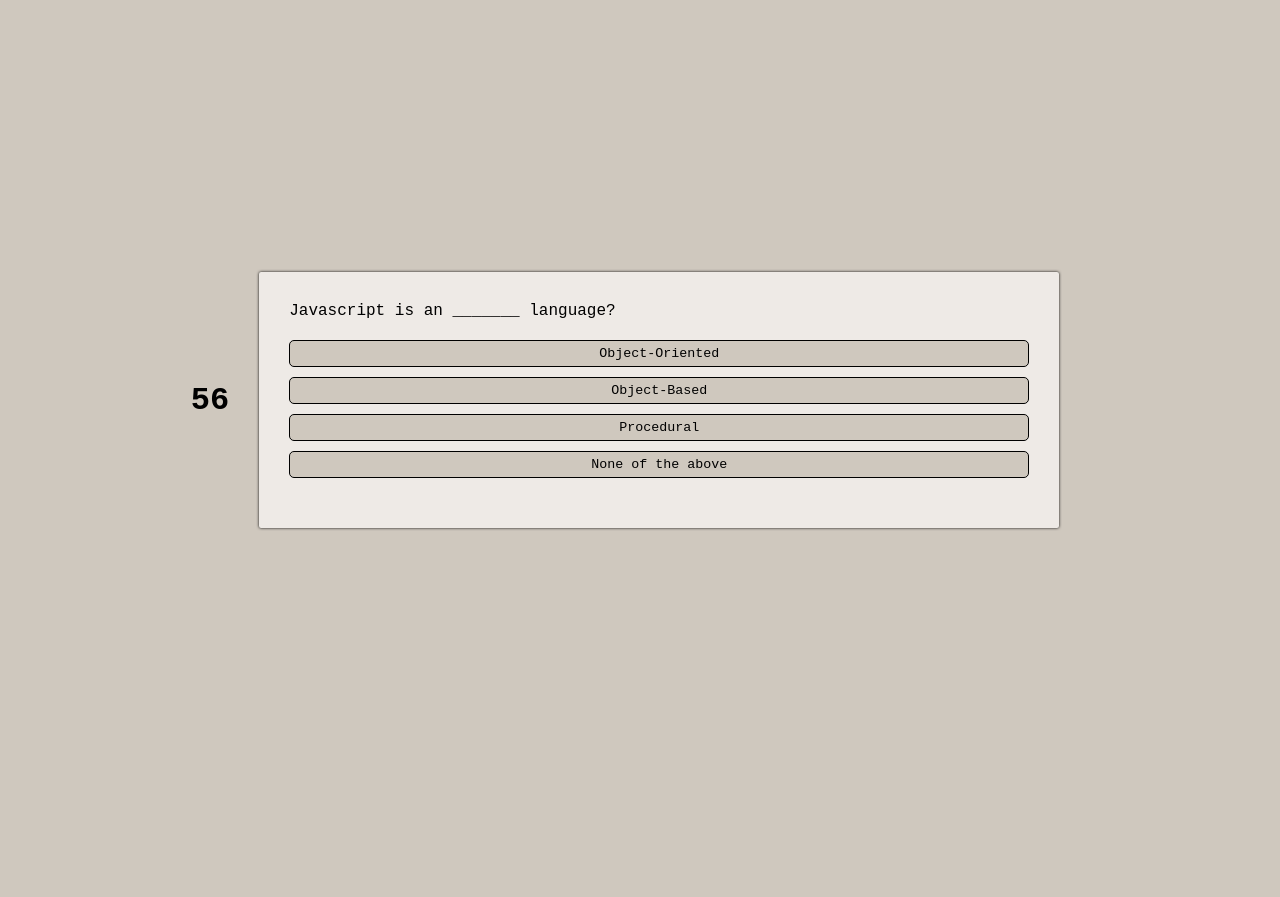
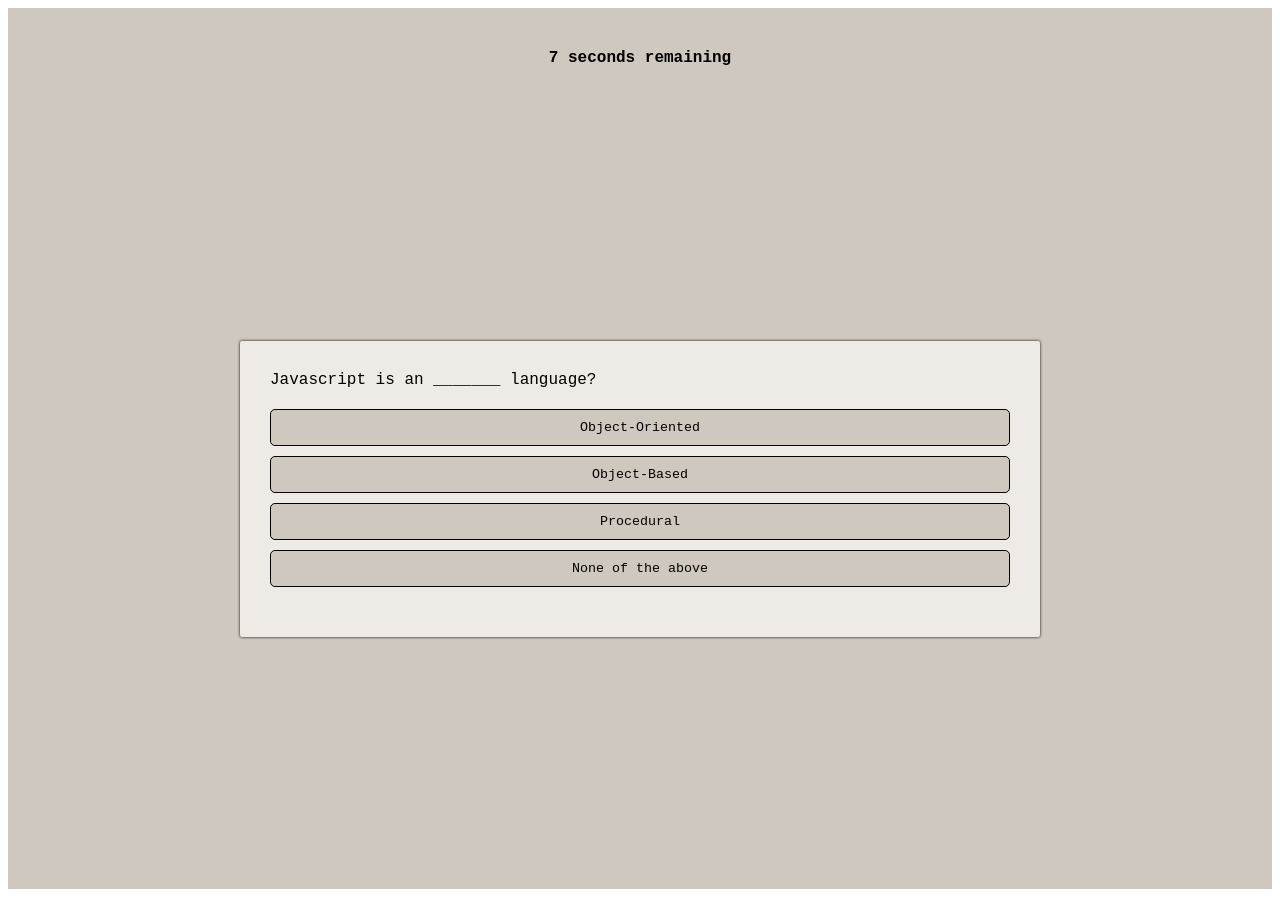
Before and after one commit to teatyped/Quizgen, a plain HTML site: page index.html in a window 1280 px wide. Both pictures are taken after a click on the button "Start". Before the commit the page ends 800 px from the top, so only its background shows below. Drawn offline with Linux system fonts and the light colour scheme.

Commit message:
countdown works

```diff
--- a/assets/css/style.css
+++ b/assets/css/style.css
@@ -1,6 +1,7 @@
 *, *::before, *::after {
     box-sizing: border-box;
     font-family: 'Courier New', Courier, monospace;
+
 }
 
 :root{
@@ -10,12 +11,12 @@
 }
 
 
-body {
+.itsYoBody {
     --hue: var(--hue-neutral);
     padding: 0;
     margin: 0;
     display: flex;
-    width: 100vw;
+    width: auto;
     height: 100vh;
     justify-content: center;
     align-items: center;
@@ -60,7 +61,7 @@ body.wrong {
     background-color: var(--hue);
     border: 1px solid black;
     border-radius: 5px;
-    padding: 5px 10px;
+    padding: 10px 10px;
     color: black;
     outline: none;
 }
@@ -92,3 +93,18 @@ body.wrong {
 .hide{
     display: none;
 }
+
+.header-holder{
+    --hue: var(--hue-neutral);
+    padding: 0;
+    margin: 0;
+    display: flex;
+    width: auto;
+    height: auto;
+    justify-content: center;
+    align-items: center;
+    background-color: var(--hue);
+}
+.header-holder h4{
+    padding-top: 20px;
+}
--- a/assets/js/script.js
+++ b/assets/js/script.js
@@ -4,11 +4,12 @@ const questionConEl = document.getElementById('question-container');
 const questionEL = document.getElementById('question');
 const answerBtnEl = document.getElementById('answers-buttons');
 const nextButton = document.getElementById('next-btn');
+var timerEl = document.getElementById('countdown');
 
 let score = 0;
 let shuffledQ = "";
 let currentQIndex = "";
-var time = 60;
+var timeLeft = 10;
 
 
 // questions stored in this array
@@ -35,21 +36,26 @@ const questions = [
 // event lister to start game on click
 startButton.addEventListener("click", () =>{
     startGame();
-    var intervalId = setInterval(startTimer, 1000);
-    startTimer(intervalId);
+    startTimer();
 })
 nextButton.addEventListener("click", () =>{
-    currentQIndex++
-    setNextQuestion()
+    currentQIndex++;
+    setNextQuestion();
+    timeLeft = 10;
+    startTimer();
 })
 
 
-function startTimer(interval){
-    time--;
-    document.querySelector("#time").innerText = time;
-    if (time < 1) {
-        clearInterval(interval)
-    }
+function startTimer(){
+    var intervalId = setInterval(function(){
+        if (timeLeft >=1){
+            timerEl.textContent = timeLeft + ' seconds remaining';
+            timeLeft--;
+        }else if(timeLeft === 0){
+            timerEl.textContent = "";
+            clearInterval(intervalId)
+        }
+    }, 1000);
 };
 
 
--- a/index.html
+++ b/index.html
@@ -9,18 +9,19 @@
   </head>
 
   <body>
+
     <!-- <div class="startBlock" id="startBlock">
             <p>Click the button below to start Quizer!</p>
                 <button class="btn" id="startBtn" type="button">Start</button>
         </div> -->
     <header class="header-holder">
         <div id="clock">
-            <h1 id="time">60</h1>
+            <h4 id="countdown"></h4>
        </div>
     </header>
 
 
-
+<main class="itsYoBody">
     <div class="container">
       <div id="question-container" class="hide">
         <div id="question">Question</div>
@@ -42,6 +43,8 @@
         <h3> Wrong!</h3>
     </div> -->
 
+
+    </main>
     <script src="./assets/js/script.js"></script>
   </body>
 </html>
```
